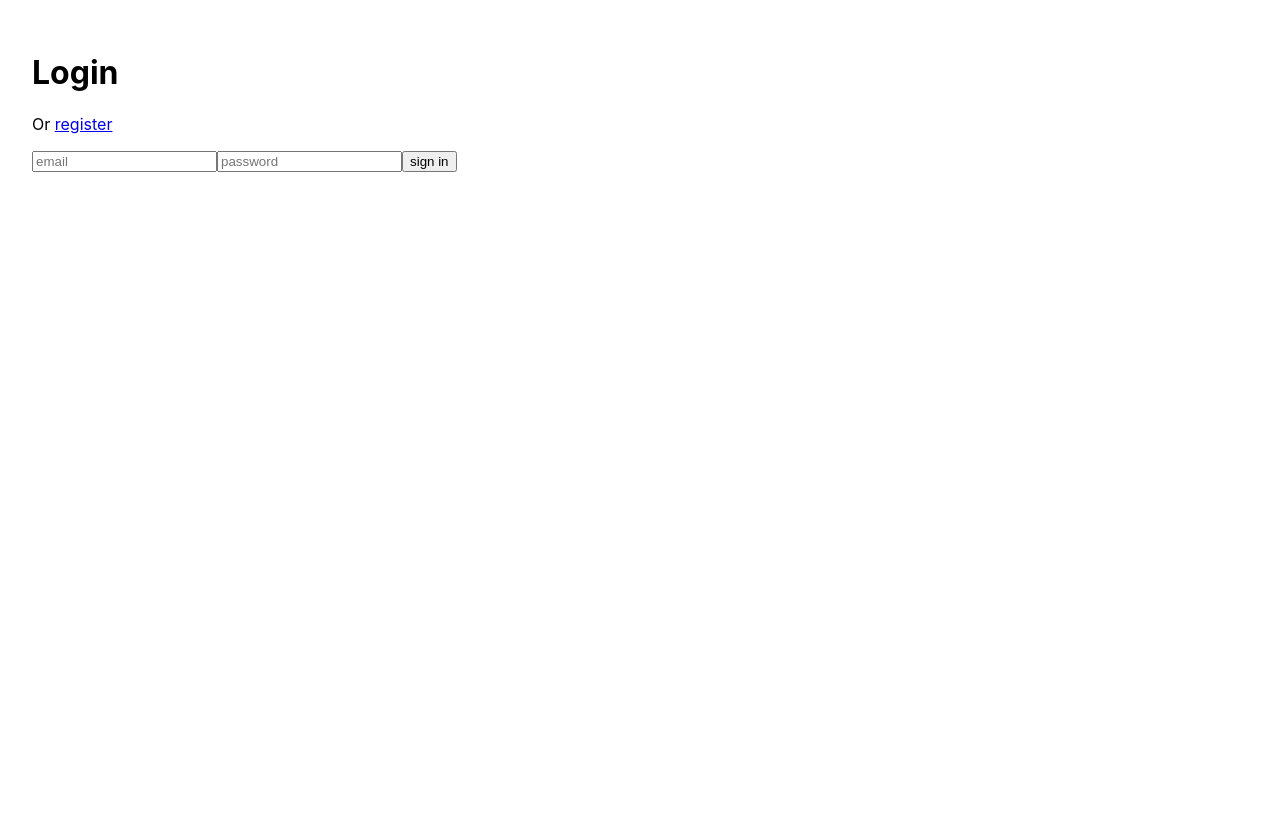
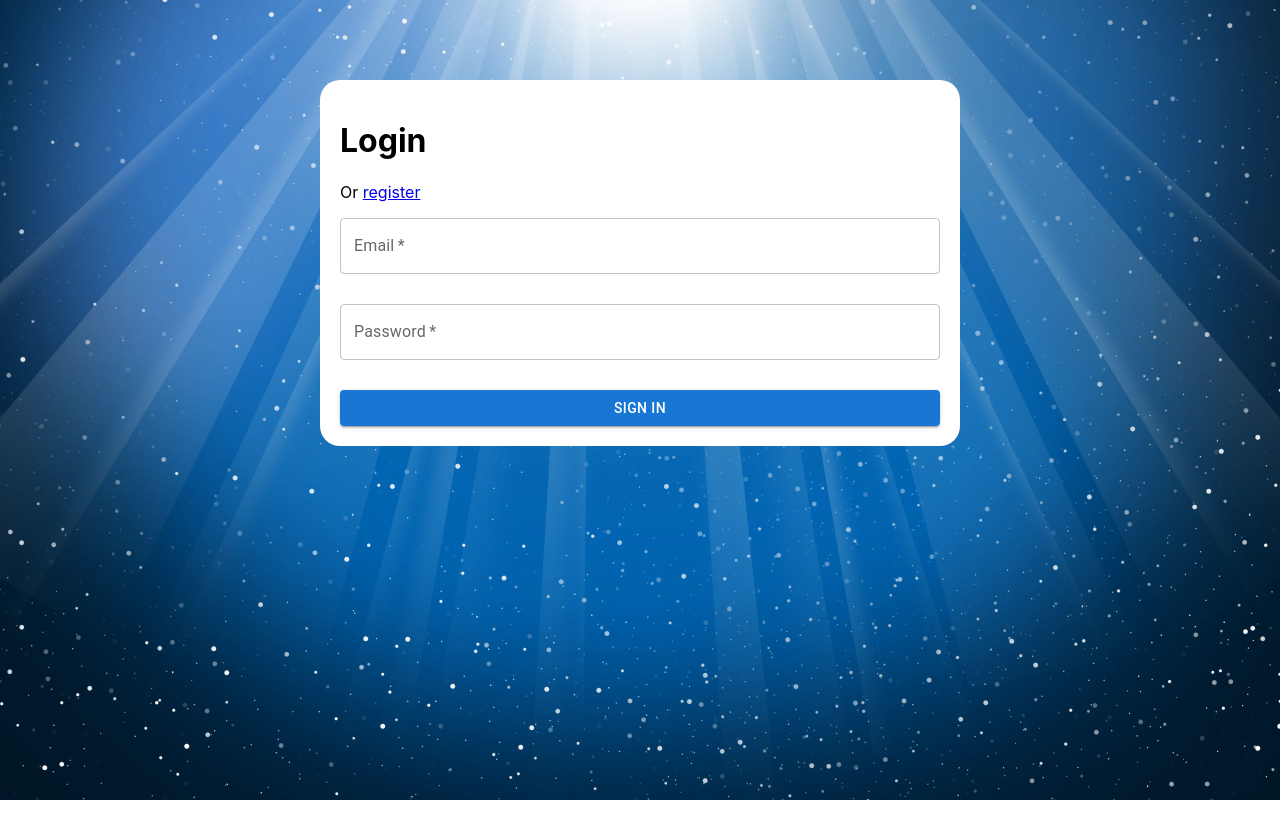
Before and after one commit to hessium/authorization, a React (Create React App) app: page /login in a window 1280 px wide. Shown: the top 838 px of the page. Before the commit the page ends 800 px from the top, so only its background shows below. Built offline with nearby package versions, Linux system fonts and the light colour scheme; no server answers.

Commit message:
подключил Material UI, стилизовал, минимальная валидация полей

```diff
--- a/package.json
+++ b/package.json
@@ -1,8 +1,11 @@
 {
-  "name": "authorization",
+  "name": "react-authorization",
   "version": "0.1.0",
   "private": true,
   "dependencies": {
+    "@emotion/react": "^11.11.3",
+    "@emotion/styled": "^11.11.0",
+    "@mui/material": "^5.15.5",
     "@reduxjs/toolkit": "^2.0.1",
     "@testing-library/jest-dom": "^5.17.0",
     "@testing-library/react": "^13.4.0",
--- a/src/App.js
+++ b/src/App.js
@@ -6,7 +6,7 @@ import RegisterPage from "./pages/RegisterPage";
 
 function App() {
   return (
-    <div className="App">
+    <div className="App container">
         <Routes>
             <Route exact path='/'  element={<HomePage/>}/>
             <Route exact path='/login'  element={<LoginPage/>}/>
--- a/src/components/Form.jsx
+++ b/src/components/Form.jsx
@@ -1,30 +1,66 @@
 import React, {useState} from 'react';
+import Box from '@mui/material/Box';
+import TextField from '@mui/material/TextField';
+import Button from '@mui/material/Button';
 
 const Form = ({title, handleClick}) => {
     const [email, setEmail] = useState('');
     const [pass, setPass] = useState('');
+    const [emailError, setEmailError] = useState(false);
+    const [passError, setPassError] = useState(false);
+
+    const handleEmailChange = e => {
+        setEmail(e.target.value);
+        if (e.target.validity.valid) {
+            setEmailError(false);
+        } else {
+            setEmailError(true);
+        }
+    };
+
+    const handlePassChange = e => {
+        setPass(e.target.value);
+        if (e.target.validity.valid) {
+            setPassError(false);
+        } else {
+            setPassError(true);
+        }
+    };
 
     return (
-        <div className='form'>
-            <input
+        <Box
+            component="form"
+            noValidate
+            autoComplete="off"
+            className='form'
+        >
+            <TextField
+                label="Email"
+                variant="outlined"
                 type="email"
                 value={email}
-                placeholder="email"
-                onChange={(e) => setEmail(e.target.value)}
-            />
-            <input
+                error={emailError}
+                required
+                placeholder=""
+                helperText={emailError ? "Please enter your email" : ""}
+                onChange={handleEmailChange}/>
+            <TextField
+                label="Password"
+                variant="outlined"
                 type="password"
                 value={pass}
-                placeholder="password"
-                onChange={(e) => setPass(e.target.value)}
-            />
-            <button
-                onClick={() => handleClick(email, pass)}
-            >
+                error={passError}
+                minRows="8"
+                required
+                placeholder=""
+                helperText={passError ? "Please enter your pass" : ""}
+                onChange={handlePassChange}/>
+            <Button variant="contained"
+                    size="medium"
+                    onClick={() => handleClick(email, pass)}>
                 {title}
-            </button>
-
-        </div>
+            </Button>
+        </Box>
     );
 };
 
--- a/src/components/Login.jsx
+++ b/src/components/Login.jsx
@@ -5,8 +5,6 @@ import {useDispatch} from "react-redux";
 import { getAuth, signInWithEmailAndPassword } from "firebase/auth";
 import {setUser} from "../store/slices/userSlice";
 import {useNavigate} from "react-router-dom";
-
-
 
 const Login = () => {
 
--- a/src/components/SignUp.jsx
+++ b/src/components/SignUp.jsx
@@ -15,7 +15,6 @@ const SingUp = () => {
         const auth = getAuth();
         createUserWithEmailAndPassword(auth, email, password)
             .then(({user}) => {
-                console.log(user);
                 dispatch(setUser({
                     email: user.email,
                     id: user.uid,
--- a/src/index.css
+++ b/src/index.css
@@ -1,14 +1,47 @@
 body {
-  padding: 2rem;
   margin: 0;
   font-family: -apple-system, BlinkMacSystemFont, 'Segoe UI', 'Roboto', 'Oxygen',
     'Ubuntu', 'Cantarell', 'Fira Sans', 'Droid Sans', 'Helvetica Neue',
     sans-serif;
   -webkit-font-smoothing: antialiased;
   -moz-osx-font-smoothing: grayscale;
+  background: url("./images/back.jpeg") center center /  cover no-repeat;
+  height: 100dvh;
+  width: 100dvw;
+  overflow: hidden;
+
 }
-
+#root {
+  width: 100%;
+  height: 100%;
+  padding-top: 5rem;
+  display: flex;
+  justify-content: center;
+}
 code {
   font-family: source-code-pro, Menlo, Monaco, Consolas, 'Courier New',
     monospace;
 }
+
+.container {
+  max-width: 600px;
+  width: 100%;
+  margin: 0 auto;
+  background: white;
+  padding: 20px 20px;
+  border-radius: 20px;
+  height: fit-content;
+}
+
+.form {
+  display: flex;
+  flex-direction: column;
+  gap: 30px;
+}
+
+@media (max-width: 767px) {
+  .container {
+    max-width: 300px;
+    margin: 0 20px;
+  }
+}
--- a/src/index.js
+++ b/src/index.js
@@ -12,12 +12,10 @@ import './firebase';
 const root = ReactDOM.createRoot(document.getElementById('root'));
 root.render(
   <React.StrictMode>
-
      <BrowserRouter>
          <Provider store={store}>
             <App />
          </Provider>
      </BrowserRouter>
-
   </React.StrictMode>
 );
--- a/src/pages/HomePage.jsx
+++ b/src/pages/HomePage.jsx
@@ -3,6 +3,7 @@ import {  Navigate } from "react-router-dom";
 import {useAuth} from "../hooks/use-auth";
 import {useDispatch} from "react-redux";
 import {removeUser} from "../store/slices/userSlice";
+import Button from '@mui/material/Button';
 
 const HomePage = () => {
  const {isAuth, email} = useAuth();
@@ -15,9 +16,9 @@ const HomePage = () => {
     return  isAuth ? (
         <div>
             <h1>Welcome</h1>
-            <button
-                onClick={(handleLogout)}
-            >Log out from {email}</button>
+            <Button variant="contained"  onClick={(handleLogout)}>
+                Log out from {email}
+            </Button>
         </div>
     ) : (
         <Navigate to="/login" />
--- a/src/pages/LoginPage.jsx
+++ b/src/pages/LoginPage.jsx
@@ -7,7 +7,9 @@ const LoginPage = () => {
         <div>
             <h1>Login</h1>
             <p>
-                Or <Link to='/register' >register</Link>
+                Or <Link to='/register' >
+                        register
+                    </Link>
             </p>
             <Login />
         </div>
```
Also changed, not shown: src/images/back.jpeg (added), 1 other file (tests, documents, lock files or other folders).
